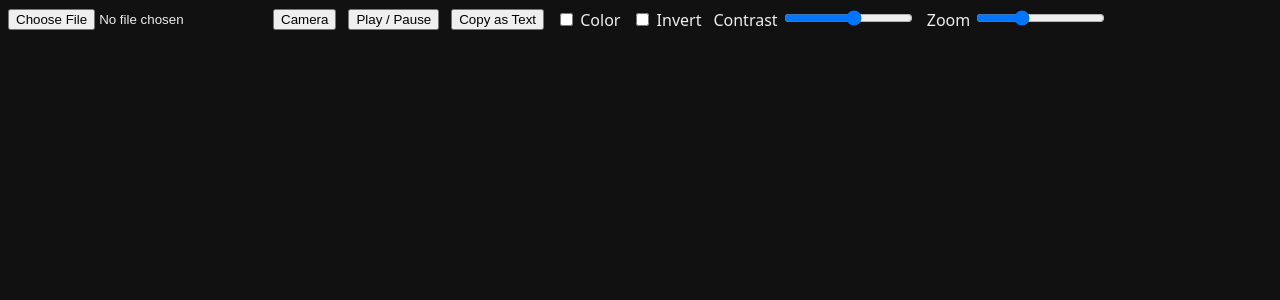
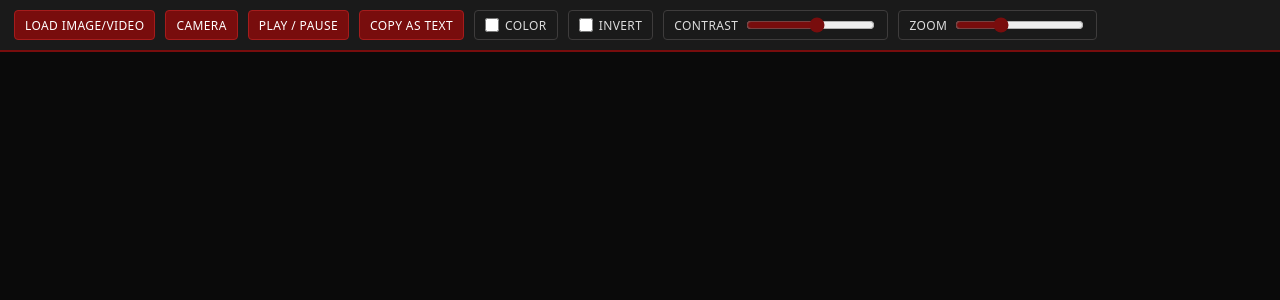
Before and after one commit to RemTheGem/WASCII, a React (Vite) app: page / in a window 1280 px wide. Shown: the top 300 px of the page. Built offline with nearby package versions, Linux system fonts and the light colour scheme.

Commit message:
FEATURE: image support, better styling

```diff
--- a/src/App.css
+++ b/src/App.css
@@ -3,7 +3,7 @@ body
   margin: 0;
   background: #111;
   color: #eee;
-  font-family: system-ui, sans-serif;
+  font-family: system-ui, -apple-system, BlinkMacSystemFont, 'Segoe UI', Roboto, Oxygen, Ubuntu, Cantarell, 'Open Sans', 'Helvetica Neue', sans-serif
 }
 .app
 {
@@ -14,11 +14,71 @@ body
 .controls
 {
   display: flex;
-  gap: 12px;
+  gap: 10px;
   align-items: center;
-  padding: 8px;
   flex-wrap: wrap;
+  padding: 10px 14px;
+  background-color: #1a1a1a;
+  border-bottom: 2px solid #780d0d;
 }
+.controls button,
+.controls .file-button,
+.controls label
+{
+  height: 30px;
+  box-sizing: border-box;
+  display: inline-flex;
+  align-items: center;
+  gap: 6px;
+  padding: 0 10px;
+  font-family: inherit;
+  font-size: 0.75rem;
+  font-weight: 500;
+  letter-spacing: 0.025rem;
+  text-transform: uppercase;
+  border-radius: 4px;
+  cursor: pointer;
+}
+.controls button,
+.controls .file-button
+{
+  background-color: #780d0d;
+  color: white;
+  border: 1px solid #a51c1c;
+}
+
+.controls button:hover,
+.controls .file-button:hover
+{
+  background-color: #9c1414;
+}
+
+.controls button:active,
+.controls .file-button:active
+{
+  background-color: #5c0a0a;
+}
+.controls label
+{
+  background-color: transparent;
+  color: #ddd;
+  border: 1px solid #3e3c3c;
+}
+
+.controls label input[type='checkbox']
+{
+  accent-color: #780d0d;
+  width: 14px;
+  height: 14px;
+  margin: 0;
+}
+
+.controls input[type='range']
+{
+  accent-color: #780d0d;
+  height: 30px;
+}
+
 .stage
 {
   flex: 1;
@@ -27,9 +87,11 @@ body
   display: flex;
   justify-content: center;
   align-items: center;
+  background: #0a0a0a;
 }
 .stage pre,
-.stage canvas{
+.stage canvas
+{
   transform-origin: center;
 }
 pre
@@ -38,13 +100,15 @@ pre
   font: 8px/8px monospace;
   color: #fff;
 }
-.toast{
+.toast
+{
   position: fixed;
   bottom: 20px;
   right: 20px;
   padding: 10px 16px;
   background: #222;
   color: white;
+  border: 1px solid #780d0d;
   border-radius: 6px;
   z-index: 1000;
 }
--- a/src/App.jsx
+++ b/src/App.jsx
@@ -7,17 +7,19 @@ export default function App(){
   const videoRef = useRef(null)
   const preRef = useRef(null)
   const displayCanvasRef = useRef(null)
+  const imageRef = useRef(null)
   const [contrast, setContrast] = useState(1.15)
   const [zoom, setZoom] = useState(1)
   const [invert, setInvert] = useState(false)
   const [color, setColor] = useState(false)
+  const [usingImage, setUsingImage] = useState(false)
   const [message, setMessage] = useState('')
 
 
-  const settings = useRef({ contrast, zoom, invert, color})
+  const settings = useRef({ contrast, zoom, invert, color, usingImage})
   useEffect(() => {
-    settings.current = {contrast, zoom, invert, color}
-  }, [contrast, zoom, invert, color])
+    settings.current = {contrast, zoom, invert, color, usingImage}
+  }, [contrast, zoom, invert, color, usingImage])
 
   useEffect(() =>{
     const handleKeyDown = (e) => {
@@ -46,15 +48,20 @@ export default function App(){
 
     let handle
     const loop = () => {
-      if(video.videoWidth && !video.paused){
-        const {contrast, zoom, invert, color} = settings.current
+        const {contrast, zoom, invert, color, usingImage} = settings.current
+        const source = usingImage ? imageRef.current : video
+        const srcWidth = usingImage ? source?.naturalWidth : video.videoWidth
+        const srcHeight = usingImage ? source?.naturalHeight : video.videoHeight
+        const ready = usingImage ? !!source : (video.videoWidth && !video.paused)
+
+          if(ready){
           const stage = pre.parentElement
           const scale = Math.min(
-          (stage.clientWidth * zoom) / video.videoWidth,
-          (stage.clientHeight * zoom) / video.videoHeight
+            (stage.clientWidth * zoom) / srcWidth,
+            (stage.clientHeight * zoom) / srcHeight
           )
-        const columns = Math.max(1, Math.floor((video.videoWidth * scale) / cellWidth))
-        const rows = Math.max(1, Math.floor((video.videoHeight * scale) / cellHeight))
+          const columns = Math.max(1, Math.floor((srcWidth * scale) / cellWidth))
+          const rows = Math.max(1, Math.floor((srcHeight * scale) / cellHeight))
           const contentWidth = columns * cellWidth
           const contentHeight = rows * cellHeight
 
@@ -66,7 +73,7 @@ export default function App(){
 
           canvas.width = columns
           canvas.height = rows
-        ctx.drawImage(video, 0, 0, columns, rows)
+          ctx.drawImage(source, 0, 0, columns, rows)
           const {data} = ctx.getImageData(0,0,columns, rows)
           if(color){
             pre.style.display = 'none'
@@ -119,17 +126,30 @@ export default function App(){
     video.srcObject?.getTracks().forEach((t) => t.stop())
     video.srcObject = null
   }
-  const loadFile = (e) => {
+  const loadMedia = (e) =>{
     const file = e.target.files[0]
     if(!file) return
+    if(file.type.startsWith('image/')){
+      stopCamera()
+      videoRef.current.pause()
+      const img = new Image()
+      img.onload = () =>{
+        imageRef.current = img
+        setUsingImage(true)
+      }
+      img.src = URL.createObjectURL(file)
+    } else if(file.type.startsWith('video/')){
+      setUsingImage(false)
       stopCamera()
       const video = videoRef.current
       video.src = URL.createObjectURL(file)
       video.play()
     }
+  }
   const toggleCamera = async ()=> {
     const video = videoRef.current
     if(video.srcObject) return stopCamera()
+    setUsingImage(false)
     video.removeAttribute('src')
     video.srcObject = await navigator.mediaDevices.getUserMedia({video: true})
     video.play()
@@ -157,7 +177,10 @@ export default function App(){
   return (
     <div className='app'>
       <div className='controls'>
-        <input type='file' accept='video/*' onChange={loadFile} />
+        <label className='file-button'>
+          Load Image/Video
+          <input type='file' accept='video/*, image/*' onChange={loadMedia} style={{display:'none'}}/>
+        </label>
         <button onClick={toggleCamera}>Camera</button>
         <button onClick={togglePlay}>Play / Pause</button>
         {color ? <button onClick={copyFrame}>Copy Frame</button>
```
Lines whose indentation alone changed are shown as unchanged.
